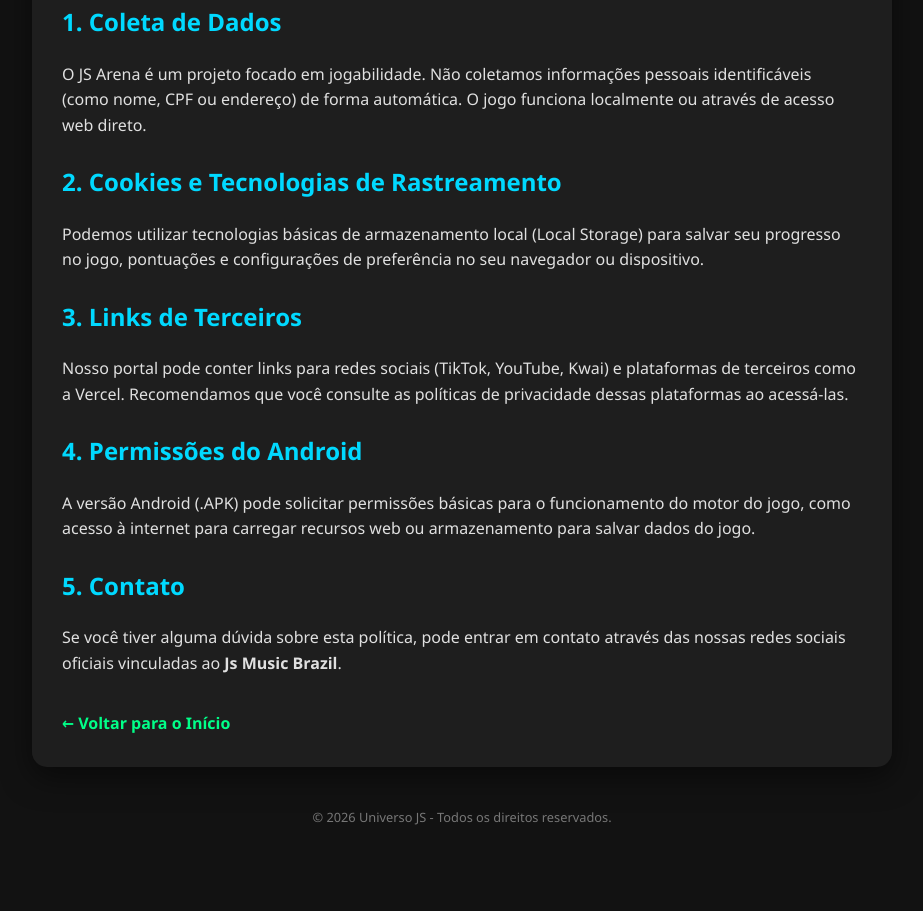
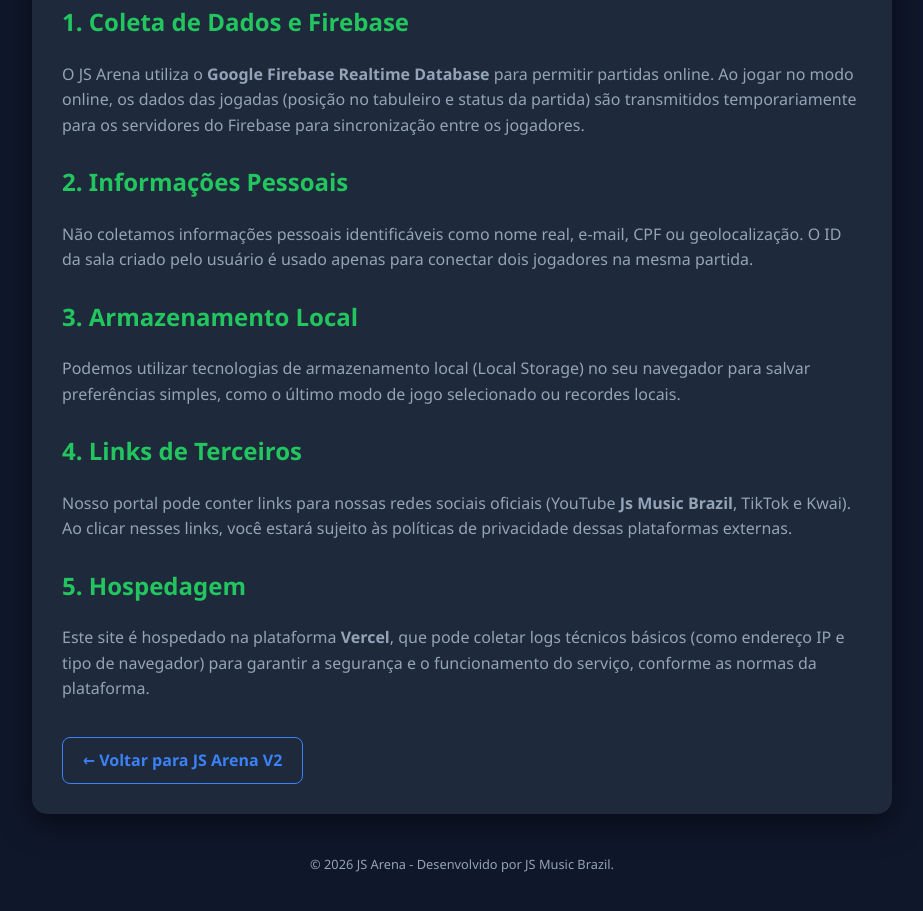
Before and after one commit to CapybaraClickerJS/politica-privacidade-js, a plain HTML site: page index.html in a window 1280 px wide. Shown: the part 261-1172 px from the top of the page, without its empty margins (178-1101 px from the left). Before the commit the page ends 1151 px from the top, so only its background shows below. Drawn offline with Linux system fonts and the light colour scheme.

Commit message:
Update: Politica de Privacidade com Firebase e links V2

```diff
--- a/index.html
+++ b/index.html
@@ -7,32 +7,36 @@
     <style>
         body {
             font-family: 'Segoe UI', Tahoma, Geneva, Verdana, sans-serif;
-            background-color: #121212;
-            color: #e0e0e0;
+            background-color: #0f172a; /* Cor combinando com a JS Arena V2 */
+            color: #f8fafc;
             line-height: 1.6;
             padding: 40px 20px;
         }
         .container {
             max-width: 800px;
             margin: auto;
-            background: #1e1e1e;
+            background: #1e293b;
             padding: 30px;
             border-radius: 15px;
             box-shadow: 0 10px 30px rgba(0,0,0,0.5);
-            border-top: 5px solid #00ff88;
+            border-top: 5px solid #3b82f6; /* Azul do tema da V2 */
         }
-        h1 { color: #00ff88; border-bottom: 1px solid #333; padding-bottom: 10px; }
-        h2 { color: #00d9ff; margin-top: 25px; }
-        p { margin-bottom: 15px; }
-        .footer { margin-top: 40px; font-size: 0.8em; color: #777; text-align: center; }
+        h1 { color: #3b82f6; border-bottom: 1px solid #334155; padding-bottom: 10px; }
+        h2 { color: #22c55e; margin-top: 25px; }
+        p { margin-bottom: 15px; color: #94a3b8; }
+        .footer { margin-top: 40px; font-size: 0.8em; color: #64748b; text-align: center; }
         .back-btn {
             display: inline-block;
             margin-top: 20px;
-            color: #00ff88;
+            color: #3b82f6;
             text-decoration: none;
             font-weight: bold;
+            padding: 10px 20px;
+            border: 1px solid #3b82f6;
+            border-radius: 8px;
+            transition: 0.3s;
         }
-        .back-btn:hover { text-decoration: underline; }
+        .back-btn:hover { background: #3b82f6; color: white; }
     </style>
 </head>
 <body>
@@ -41,26 +45,26 @@
         <h1>Política de Privacidade - JS Arena</h1>
         <p>A sua privacidade é importante para nós. Esta política explica como o <strong>JS Arena</strong> e o desenvolvedor <strong>Js Music Brazil / CapybaraClickerJS</strong> lidam com informações.</p>
 
-        <h2>1. Coleta de Dados</h2>
-        <p>O JS Arena é um projeto focado em jogabilidade. Não coletamos informações pessoais identificáveis (como nome, CPF ou endereço) de forma automática. O jogo funciona localmente ou através de acesso web direto.</p>
+        <h2>1. Coleta de Dados e Firebase</h2>
+        <p>O JS Arena utiliza o <strong>Google Firebase Realtime Database</strong> para permitir partidas online. Ao jogar no modo online, os dados das jogadas (posição no tabuleiro e status da partida) são transmitidos temporariamente para os servidores do Firebase para sincronização entre os jogadores.</p>
 
-        <h2>2. Cookies e Tecnologias de Rastreamento</h2>
-        <p>Podemos utilizar tecnologias básicas de armazenamento local (Local Storage) para salvar seu progresso no jogo, pontuações e configurações de preferência no seu navegador ou dispositivo.</p>
+        <h2>2. Informações Pessoais</h2>
+        <p>Não coletamos informações pessoais identificáveis como nome real, e-mail, CPF ou geolocalização. O ID da sala criado pelo usuário é usado apenas para conectar dois jogadores na mesma partida.</p>
 
-        <h2>3. Links de Terceiros</h2>
-        <p>Nosso portal pode conter links para redes sociais (TikTok, YouTube, Kwai) e plataformas de terceiros como a Vercel. Recomendamos que você consulte as políticas de privacidade dessas plataformas ao acessá-las.</p>
+        <h2>3. Armazenamento Local</h2>
+        <p>Podemos utilizar tecnologias de armazenamento local (Local Storage) no seu navegador para salvar preferências simples, como o último modo de jogo selecionado ou recordes locais.</p>
 
-        <h2>4. Permissões do Android</h2>
-        <p>A versão Android (.APK) pode solicitar permissões básicas para o funcionamento do motor do jogo, como acesso à internet para carregar recursos web ou armazenamento para salvar dados do jogo.</p>
+        <h2>4. Links de Terceiros</h2>
+        <p>Nosso portal pode conter links para nossas redes sociais oficiais (YouTube <strong>Js Music Brazil</strong>, TikTok e Kwai). Ao clicar nesses links, você estará sujeito às políticas de privacidade dessas plataformas externas.</p>
 
-        <h2>5. Contato</h2>
-        <p>Se você tiver alguma dúvida sobre esta política, pode entrar em contato através das nossas redes sociais oficiais vinculadas ao <strong>Js Music Brazil</strong>.</p>
+        <h2>5. Hospedagem</h2>
+        <p>Este site é hospedado na plataforma <strong>Vercel</strong>, que pode coletar logs técnicos básicos (como endereço IP e tipo de navegador) para garantir a segurança e o funcionamento do serviço, conforme as normas da plataforma.</p>
 
-        <a href="/" class="back-btn">← Voltar para o Início</a>
+        <a href="https://js-arena-v2.vercel.app" class="back-btn">← Voltar para JS Arena V2</a>
     </div>
 
     <div class="footer">
-        <p>&copy; 2026 Universo JS - Todos os direitos reservados.</p>
+        <p>&copy; 2026 JS Arena - Desenvolvido por JS Music Brazil.</p>
     </div>
 
 </body>
```
